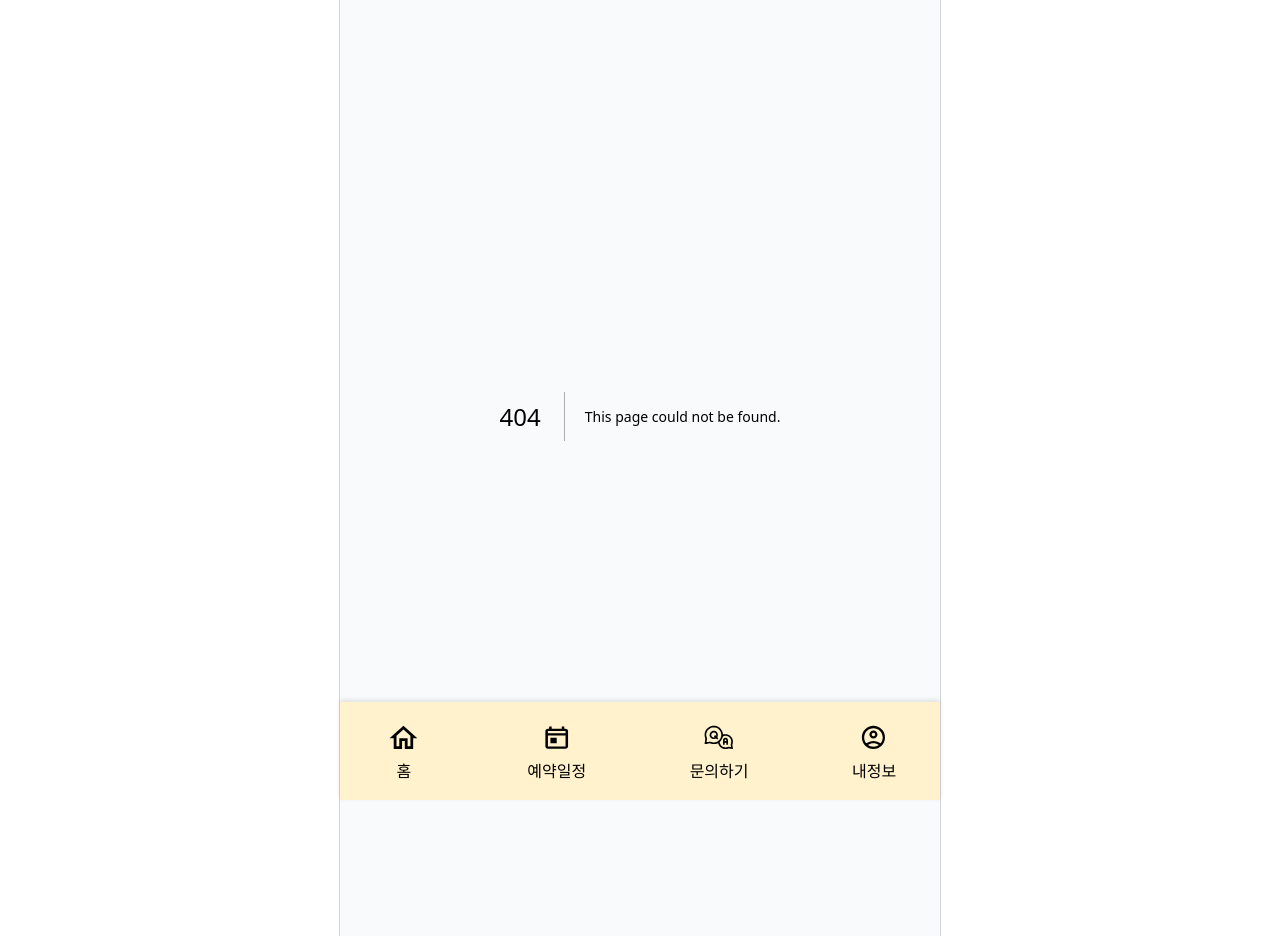
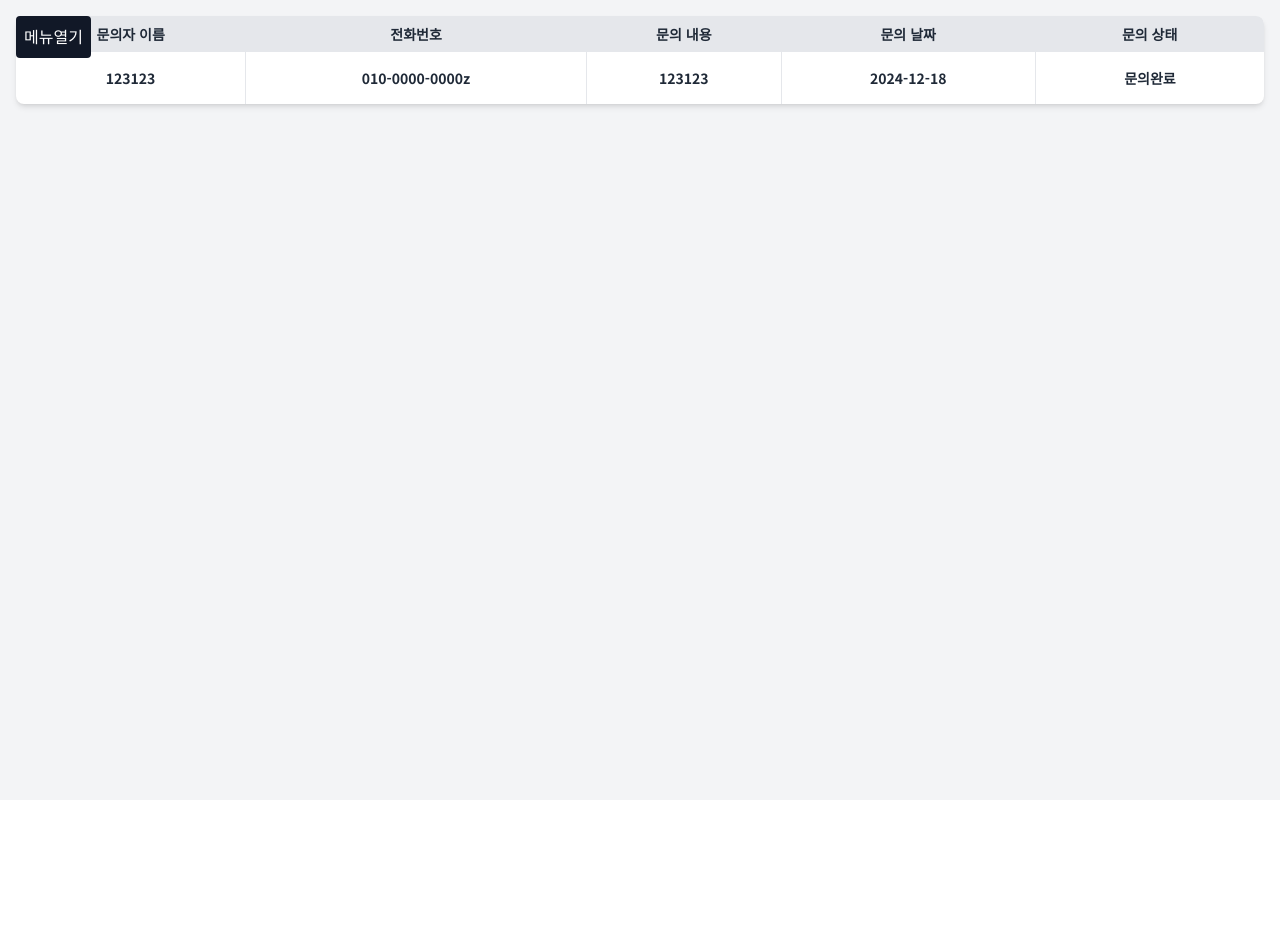
Before and after one commit to Mac-Win/Toucheese-FrontEnd, a Next.js app: page /admin/contact in a window 1280 px wide. Before the commit this address had no page. After the commit the page ends 800 px from the top, so only its background shows below. Built offline with nearby package versions, Linux system fonts and the light colour scheme.

Commit message:
✨ 문의확인 페이지 최초생성성

```diff
--- a/src/app/admin/UI/SideBar.tsx
+++ b/src/app/admin/UI/SideBar.tsx
@@ -52,6 +52,11 @@ function SideBar() {
                 예약일정확인
               </Link>
             </li>
+            <li>
+              <Link href="/admin/contact" className="block py-2">
+                문의내역확인
+              </Link>
+            </li>
           </ul>
         </nav>
         <Link
--- /dev/null
+++ b/src/app/admin/contact/page.tsx
@@ -0,0 +1,15 @@
+"use client";
+
+import ContactList from "./ui/ContactList";
+
+const AdminContactPage = () => {
+  return (
+    <div>
+      <h1 className="text-3xl font-bold mb-4">
+        <ContactList />
+      </h1>
+    </div>
+  );
+};
+
+export default AdminContactPage;
--- /dev/null
+++ b/src/app/admin/contact/ui/ContactList.tsx
@@ -0,0 +1,116 @@
+const ContactDummy = {
+  customerNmae: "123123",
+  customerPhone: "010-0000-0000z",
+  description: "123123",
+  createDate: "2024-12-18",
+  status: "문의완료",
+};
+
+function ContactList() {
+  return (
+    <>
+      <div className="overflow-x-auto bg-white shadow-md rounded-lg">
+        <table className="hidden md:table min-w-full text-sm text-gray-800 border-collapse">
+          <thead className="bg-gray-200">
+            <tr>
+              <th className="px-2 py-2 text-center">문의자 이름</th>
+              <th className="px-2 py-2 text-center">전화번호</th>
+              {/* <th className="px-2 py-2 text-center">문의스튜디오 이름?</th> */}
+              <th className="px-2 py-2 text-center">문의 내용</th>
+              <th className="px-2 py-2 text-center">문의 날짜</th>
+              {/* <th className="px-2 py-2 text-center">문의 시간?</th> */}
+              <th className="px-2 py-2 text-center">문의 상태</th>
+            </tr>
+          </thead>
+          <tbody>
+            {/* {reservations.map((reservation, index) => ( */}
+            <tr
+            //   className={`${
+            //     index % 2 === 0 ? "bg-gray-100" : "bg-white"
+            //   } hover:bg-gray-50`}
+            >
+              <td className="py-4 px-2 border-r text-center">
+                {ContactDummy.customerNmae}
+              </td>
+              <td className="py-4 px-2 border-r text-center">
+                {ContactDummy.customerPhone}
+              </td>
+              {/* <td className="py-4 px-2 border-r text-center">
+                {ContactDummy.studioName}
+              </td> */}
+              <td className="py-4 px-2 border-r text-center">
+                {ContactDummy.description}
+              </td>
+              <td className="py-4 px-2 border-r text-center">
+                {ContactDummy.createDate}
+              </td>
+              {/* <td className="py-4 px-2 border-r text-center">
+                {ContactDummy.createTime}
+              </td> */}
+
+              <td className="px-4 py-2 font-semibold text-center">
+                {ContactDummy.status}
+              </td>
+            </tr>
+            {/* ))} */}
+          </tbody>
+        </table>
+
+        {/* <div className="md:hidden">
+          {reservations.map((reservation, index) => (
+            <div
+              key={index}
+              className={`mb-4 p-4 rounded-lg shadow ${
+                index % 2 === 0 ? "bg-gray-100" : "bg-white"
+              }`}
+            >
+              <p className="font-semibold">이름: {reservation.customerName}</p>
+              <p>전화번호: {reservation.customerPhone}</p>
+              <p>스튜디오 이름: {reservation.studioName}</p>
+              <p>예약 날짜: {reservation.createDate}</p>
+              <p>예약 시간: {reservation.createTime}</p>
+              <p>총 가격: {reservation.totalPrice}원</p>
+              <details>
+                <summary className="cursor-pointer font-semibold text-blue-600">
+                  상세 내용 보기
+                </summary>
+                <p>상품 이름: {reservation.productName}</p>
+                <p>상품 가격: {reservation.productPrice}원</p>
+                <p>선택 옵션:</p>
+                {reservation.selectAddOptions.map((selectAddOption) => (
+                  <p key={selectAddOption.selectOptionId} className="ml-4">
+                    - {selectAddOption.selectOptionName} (
+                    {selectAddOption.selectOptionPrice}원)
+                  </p>
+                ))}
+                <div className="mt-2">
+                  <label htmlFor={`status-${reservation.reservationId}`}>
+                    예약 상태:
+                  </label>
+                  <select
+                    name="status"
+                    id={`status-${reservation.reservationId}`}
+                    className="px-3 py-2 border rounded-md"
+                    defaultValue={reservation.status}
+                    onChange={(e) =>
+                      handleStatusChange(
+                        reservation.reservationId,
+                        e.target.value
+                      )
+                    }
+                  >
+                    <option value="예약접수">예약접수</option>
+                    <option value="예약확정">예약확정</option>
+                    <option value="예약취소">예약취소</option>
+                  </select>
+                </div>
+              </details>
+            </div>
+          ))}
+        </div> */}
+      </div>
+    </>
+  );
+}
+
+export default ContactList;
--- a/src/app/admin/layout.tsx
+++ b/src/app/admin/layout.tsx
@@ -2,7 +2,7 @@
 
 import { useGNBStore } from "@/features/common/store/useGnbStore";
 import { useEffect } from "react";
-import SideBar from "./UI/SideBar";
+import SideBar from "./ui/SideBar";
 
 function AdminLayout({ children }: { children: React.ReactNode }) {
   const setShowGNB = useGNBStore((state) => state.setShowGNB);
--- a/src/app/admin/page.tsx
+++ b/src/app/admin/page.tsx
@@ -1,7 +1,7 @@
 "use client";
 
 import { useState } from "react";
-import ReservationList from "./reservation/UI/ReservationList";
+import ReservationList from "./reservation/ui/ReservationList";
 import Pagination from "./components/pagination";
 import { useAdminReservation } from "./hooks/AdminReservation";
 
--- a/src/app/admin/reservation/page.tsx
+++ b/src/app/admin/reservation/page.tsx
@@ -1,7 +1,7 @@
 "use client";
 
 import { useState } from "react";
-import ReservationList from "./UI/ReservationList";
+import ReservationList from "./ui/ReservationList";
 import Pagination from "../components/pagination";
 import { useAdminReservation } from "../hooks/AdminReservation";
 
```
